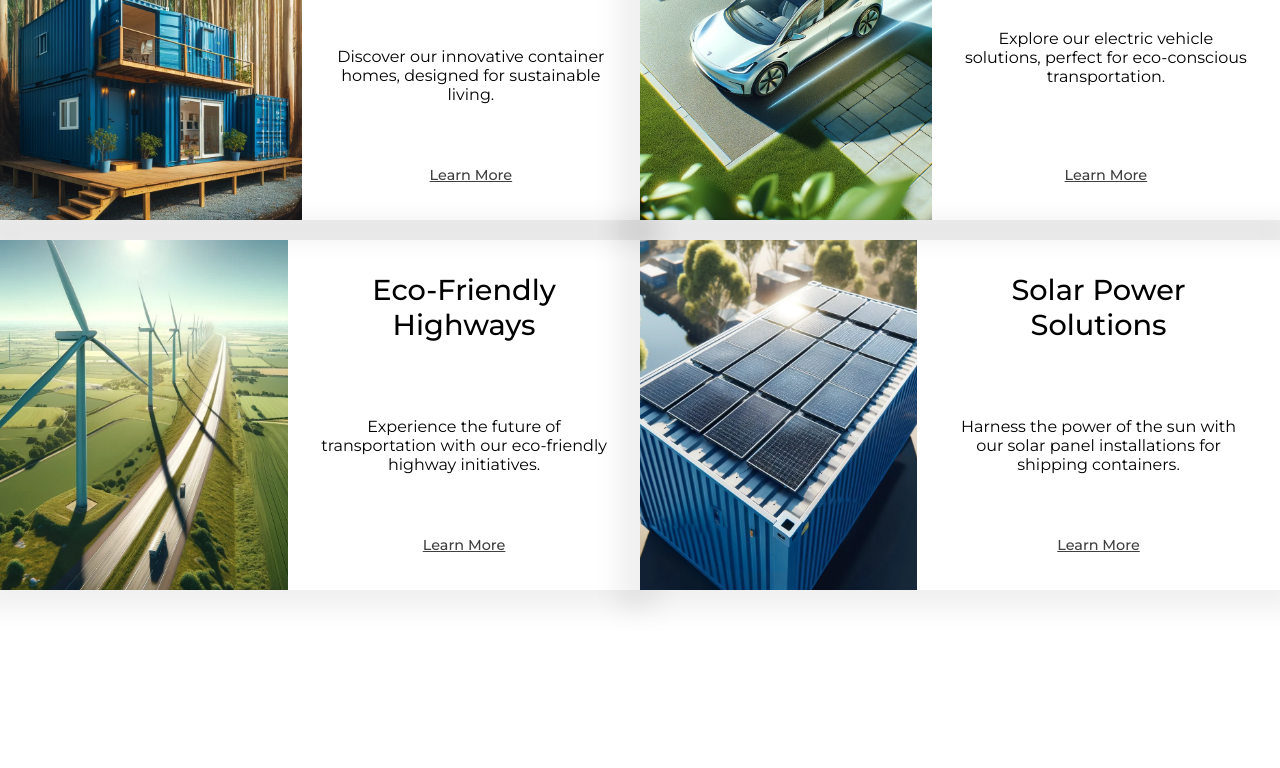
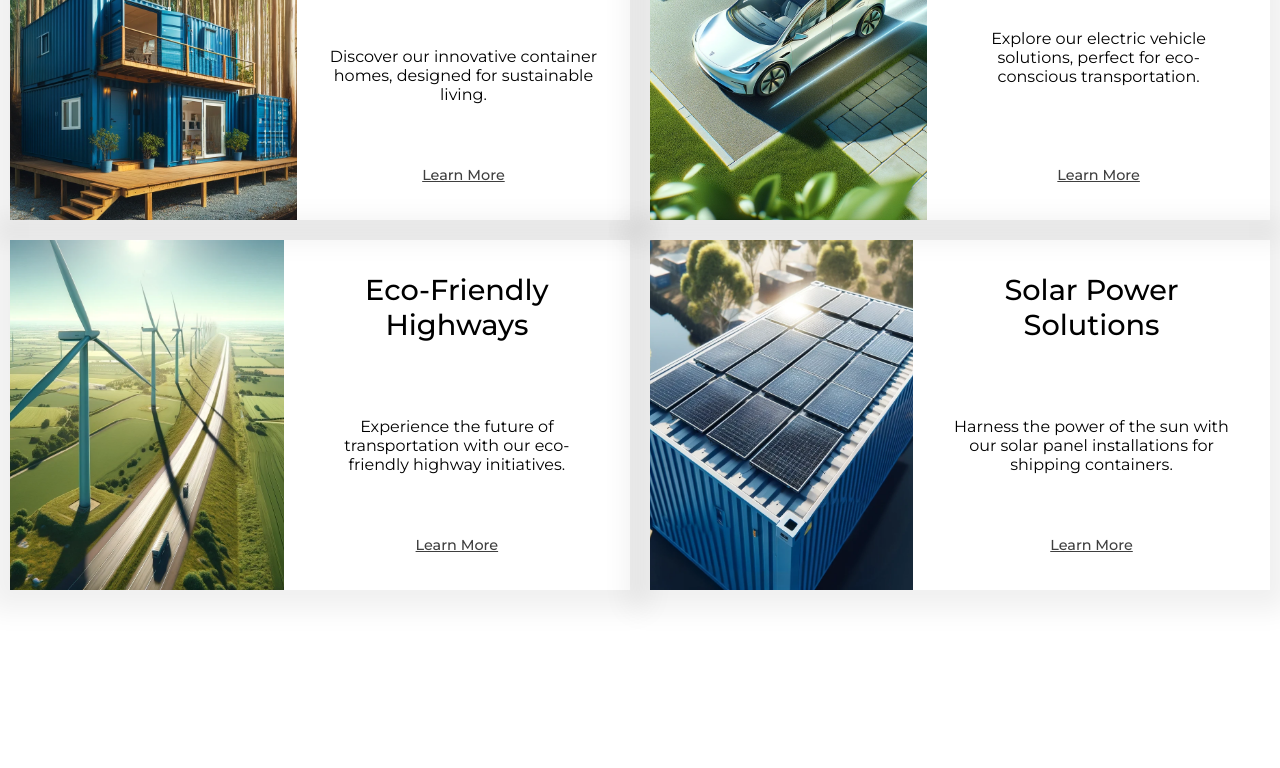
Before and after one commit to juanmaurente/windforce-innovations, a React (Vite) app in the folder windforce-innovations/: page / in a window 1280 px wide. Shown: the part 1313-2081 px from the top of the page. Built offline with nearby package versions, Linux system fonts and the light colour scheme.

Commit message:
changed the display of cards and reversing style for odd elements

```diff
--- a/windforce-innovations/src/components/Sections/OurServices/OurServices.tsx
+++ b/windforce-innovations/src/components/Sections/OurServices/OurServices.tsx
@@ -53,6 +53,33 @@ const OurServices = () => {
 		});
 	});
 
+	const infoCards = [
+		{
+			title: 'Eco-Friendly Homes',
+			description:
+				'Discover our innovative container homes, designed for sustainable living.',
+			image: photo1,
+		},
+		{
+			title: 'Electric Vehicles',
+			description:
+				'Explore our electric vehicle solutions, perfect for eco-conscious transportation.',
+			image: photo2,
+		},
+		{
+			title: 'Eco-Friendly Highways',
+			description:
+				'Experience the future of transportation with our eco-friendly highway initiatives.',
+			image: photo4,
+		},
+		{
+			title: 'Solar Power Solutions',
+			description:
+				'Harness the power of the sun with our solar panel installations for shipping containers.',
+			image: photo5,
+		},
+	];
+
 	return (
 		<div className='servicesContainer'>
 			<div className='container'>
@@ -68,34 +95,18 @@ const OurServices = () => {
 					</p>
 				</div>
 				<div className={`gridContainer ${styles.gridContainer}`}>
-					<div className='gridItem'>
-						<InfoCard
-							title='Eco-Friendly Homes'
-							description='Discover our innovative container homes, designed for sustainable living.'
-							image={photo1}
-						/>
-					</div>
-					<div className='gridItem'>
-						<InfoCard
-							title='Electric Vehicles'
-							description='Explore our electric vehicle solutions, perfect for eco-conscious transportation.'
-							image={photo2}
-						/>
-					</div>
-					<div className='gridItem'>
-						<InfoCard
-							title='Eco-Friendly Highways'
-							description='Experience the future of transportation with our eco-friendly highway initiatives.'
-							image={photo4}
-						/>
-					</div>
-					<div className='gridItem'>
-						<InfoCard
-							title='Solar Power Solutions'
-							description='Harness the power of the sun with our solar panel installations for shipping containers.'
-							image={photo5}
-						/>
-					</div>
+					{infoCards.map((card, index) => (
+						<div
+							key={index}
+							className={`gridItem ${styles.gridItem}`}>
+							<InfoCard
+								title={card.title}
+								description={card.description}
+								image={card.image}
+								index={index} // Pasar el índice a InfoCard
+							/>
+						</div>
+					))}
 				</div>
 			</div>
 		</div>
--- a/windforce-innovations/src/components/SharedComponents/InfoCard/InfoCard.module.css
+++ b/windforce-innovations/src/components/SharedComponents/InfoCard/InfoCard.module.css
@@ -1,14 +1,13 @@
 .cardWrapper {
-	margin: 10px 0;
+	margin: 10px 10px;
 	display: flex;
-	flex-direction: row;
-	min-width: 350px;
-	max-width: 700px;
-	height: 350px;
+	flex-direction: column;
+
 	box-shadow: -2px 0px 26px 20px rgba(0, 0, 0, 0.062);
 	-webkit-box-shadow: -2px 0px 26px 20px rgba(0, 0, 0, 0.062);
 	-moz-box-shadow: -2px 0px 26px 20px rgba(0, 0, 0, 0.062);
 	transition: all 0.3s;
+	flex-wrap: nowrap;
 }
 
 .cardWrapper:hover {
@@ -18,7 +17,7 @@
 }
 
 .cardWrapperReversed {
-	flex-direction: row-reverse;
+	flex-direction: column;
 }
 
 .cardImage {
@@ -28,7 +27,7 @@
 
 .cardImage img {
 	width: 100%;
-	height: 100%;
+	height: 250px;
 	object-fit: cover;
 }
 
@@ -65,6 +64,12 @@
 }
 
 @media screen and (min-width: 1024px) {
+	.cardWrapper {
+		margin: 10px;
+		flex-direction: row;
+		height: 350px;
+	}
+
 	.cardInfo h3 {
 		font-size: 1.8rem;
 		font-weight: 500;
@@ -74,4 +79,13 @@
 	.cardInfo {
 		margin: 2rem;
 	}
+
+	.cardWrapperReversed {
+		flex-direction: row;
+	}
+	.cardImage img {
+		width: 100%;
+		height: 100%;
+		object-fit: cover;
+	}
 }
--- a/windforce-innovations/src/components/SharedComponents/InfoCard/InfoCard.tsx
+++ b/windforce-innovations/src/components/SharedComponents/InfoCard/InfoCard.tsx
@@ -4,17 +4,22 @@ interface Props {
 	title: string;
 	image: string;
 	description: string;
+	index: number; // Añadir className como prop opcional
 }
-const InfoCard = ({ title, image, description }: Props) => {
+const InfoCard = ({ title, image, description, index }: Props) => {
+	const isReversed = index % 2 === 1; // Determina si es el segundo o cuarto (y así sucesivamente)
+
 	return (
-		<div className={`${styles.cardWrapper}`}>
+		<div
+			className={`${styles.cardWrapper} ${
+				isReversed ? '' : styles.cardWrapperReversed
+			}`}>
 			<div className={styles.cardImage}>
-				<img src={image}></img>
+				<img src={image} alt={title} />
 			</div>
 			<div className={styles.cardInfo}>
 				<h3>{title}</h3>
 				<p>{description}</p>
-
 				<p className={styles.learnMore}>
 					<a href='#contact'>Learn More</a>
 				</p>
```
